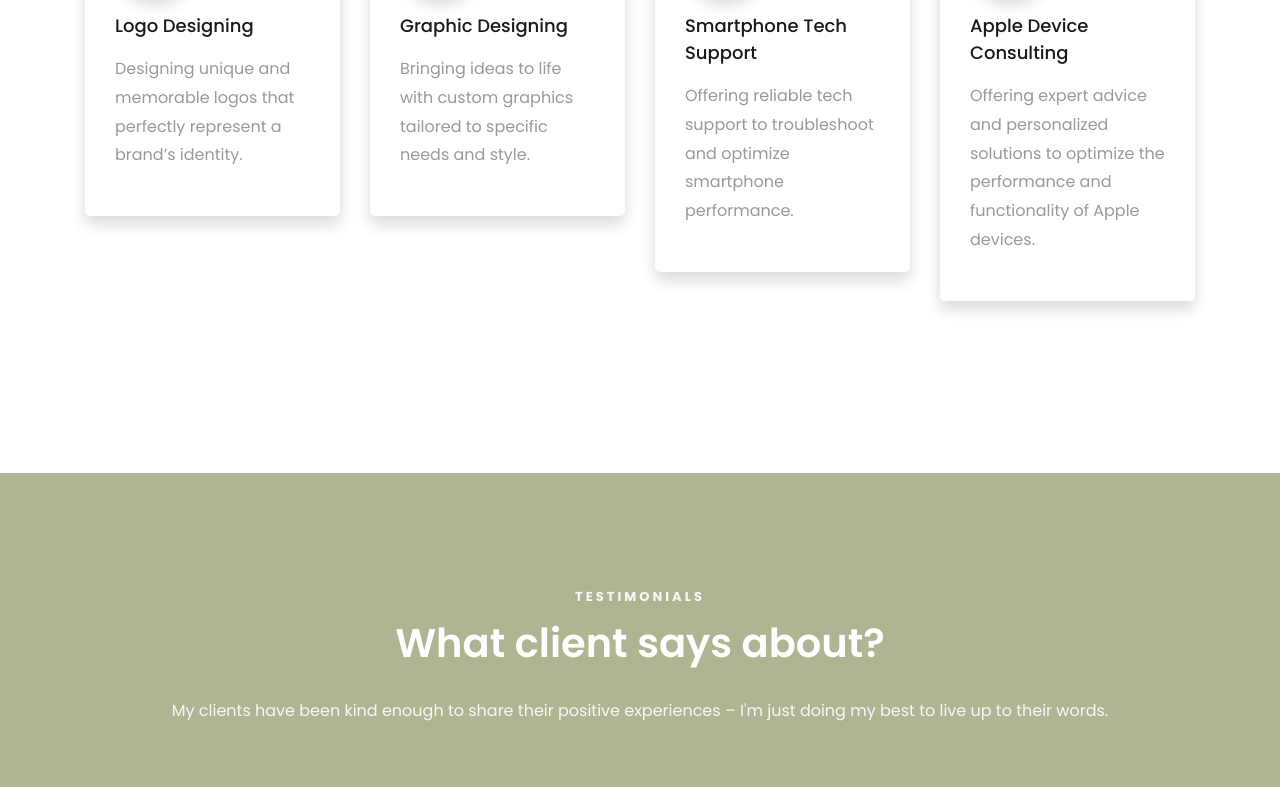
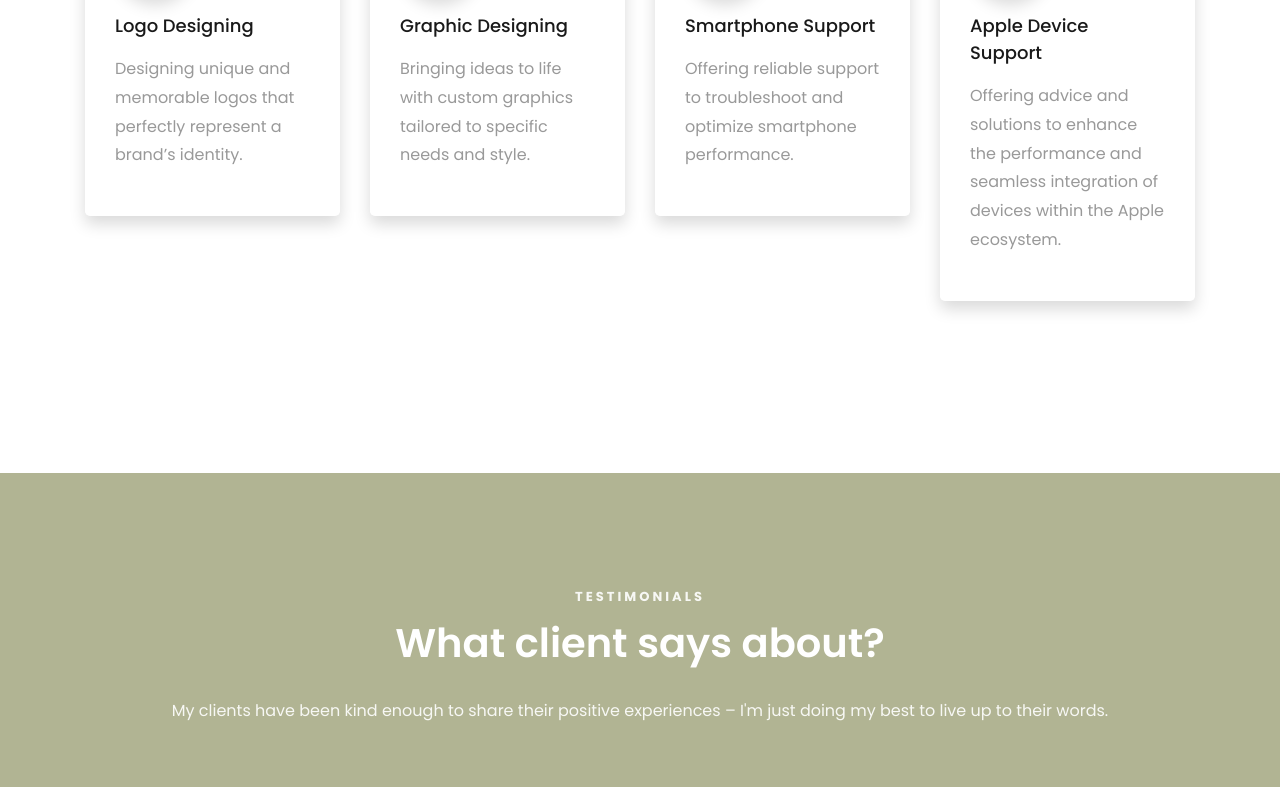
Before and after one commit to JTzy7/drew, a plain HTML site: page index.html in a window 1280 px wide. Shown: the part 3843-4630 px from the top of the page. Drawn offline with Linux system fonts and the light colour scheme; some packages are replaced by stand-ins of ours; no server answers; files whose address does not match are found by name; a web font is replaced by a local one.

Commit message:
Update index.html

```diff
--- a/index.html
+++ b/index.html
@@ -5,7 +5,7 @@
 	<meta charset="utf-8">
 	<meta name="viewport" content="width=device-width, initial-scale=1, shrink-to-fit=no">
 
-	<link rel="shortcut icon" type="image/x-icon" href="images/logo.png">
+	<link rel="shortcut icon" type="image/x-icon" href="images/drew_logo_white.png">
 
 	<link href="https://fonts.googleapis.com/css?family=Poppins:100,200,300,400,500,600,700,800,900" rel="stylesheet">
 
@@ -508,8 +508,8 @@
 					<div class="media block-6 services d-block bg-white rounded-lg shadow ftco-animate">
 						<div class="icon shadow d-flex align-items-center justify-content-center"><span class="flaticon-zoom"></span></div>
 						<div class="media-body">
-							<h3 class="heading mb-3">Smartphone Tech Support</h3>
-							<p>Offering reliable tech support to troubleshoot and optimize smartphone performance.</p>
+							<h3 class="heading mb-3">Smartphone Support</h3>
+							<p>Offering reliable support to troubleshoot and optimize smartphone performance.</p>
 						</div>
 					</div>
 				</div>
@@ -517,8 +517,8 @@
 					<div class="media block-6 services d-block bg-white rounded-lg shadow ftco-animate">
 						<div class="icon shadow d-flex align-items-center justify-content-center"><span class="flaticon-branding"></span></div>
 						<div class="media-body">
-							<h3 class="heading mb-3">Apple Device Consulting</h3>
-							<p>Offering expert advice and personalized solutions to optimize the performance and functionality of Apple devices.</p>
+							<h3 class="heading mb-3">Apple Device Support</h3>
+							<p>Offering advice and solutions to enhance the performance and seamless integration of devices within the Apple ecosystem.</p>
 						</div>
 					</div>
 				</div>
```
